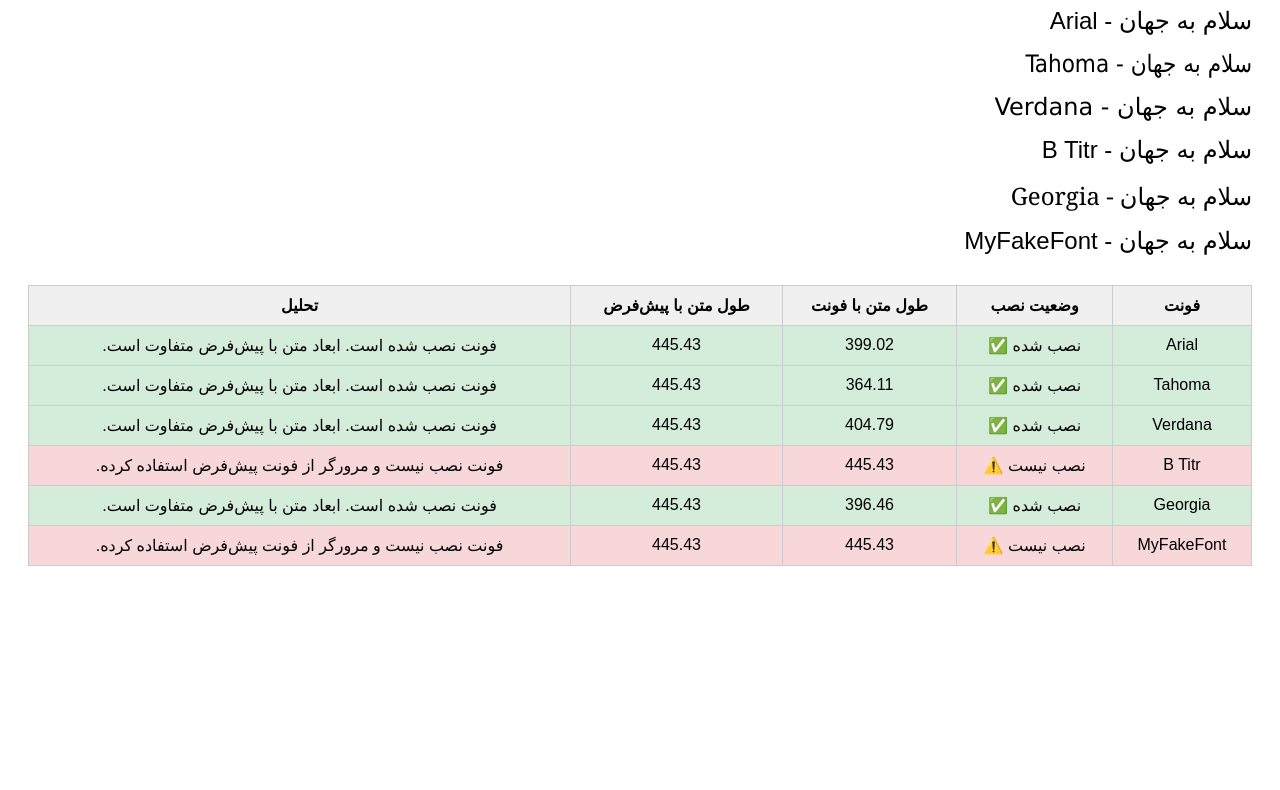
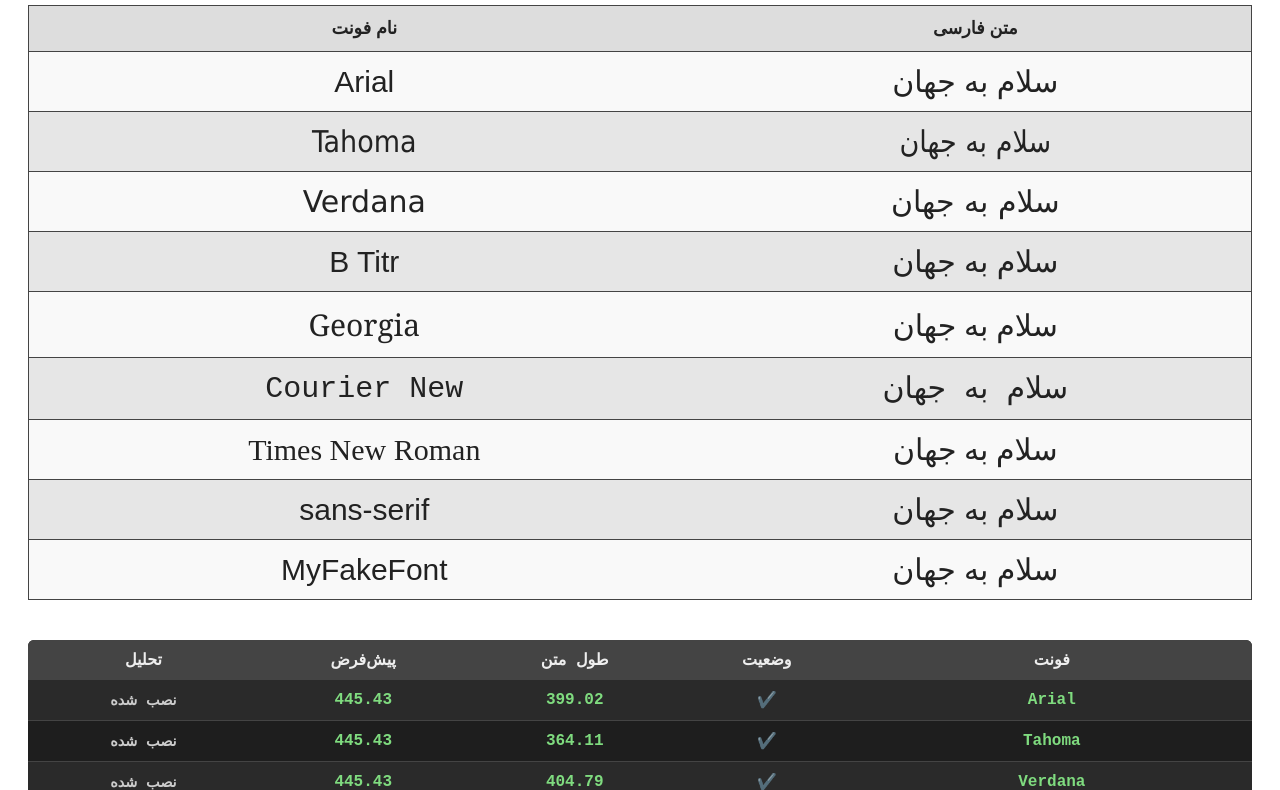
Before and after one commit to peymanx/shadow-profile, a plain HTML site: page font.html in a window 1280 px wide. Shown: the part 102-892 px from the top of the page. Before the commit the page ends 800 px from the top, so only its background shows below. Drawn offline with Linux system fonts and the light colour scheme.

Commit message:
new fonts added

```diff
--- a/font.html
+++ b/font.html
@@ -1,64 +1,149 @@
 <!DOCTYPE html>
 <html lang="fa">
 <head>
-<meta charset="UTF-8">
+<meta charset="UTF-8" />
 <title>نمایش فونت‌ها و تحلیل جدول</title>
 <style>
   body {
     font-family: Arial, sans-serif;
     padding: 20px;
     direction: rtl;
+    background: #fff;
+    color: #222;
   }
 
-  .font-sample {
-    margin: 15px 0;
-    font-size: 24px;
+  h1 {
+    font-size: 2rem;
+    margin-bottom: 20px;
+    text-align: center;
+    font-weight: 700;
+    color: #111;
   }
 
-  .arial { font-family: Arial, sans-serif; }
-  .tahoma { font-family: Tahoma, sans-serif; }
-  .verdana { font-family: Verdana, sans-serif; }
-  .b-titr { font-family: 'B Titr', sans-serif; }
-  .georgia { font-family: Georgia, serif; }
-  .fake { font-family: 'MyFakeFont', sans-serif; }
-
-  table {
+  /* جدول نمونه فونت ها */
+  table.font-samples {
     width: 100%;
     border-collapse: collapse;
-    margin-top: 30px;
+    margin-bottom: 40px;
+    border: 1px solid #444;
   }
 
-  th, td {
-    border: 1px solid #ccc;
+  table.font-samples th, table.font-samples td {
+    padding: 12px 15px;
+    border-bottom: 1px solid #444;
+    text-align: center;
+    color: #222;
+  }
+
+  table.font-samples thead {
+    background-color: #ddd;
+    font-weight: 700;
+    font-size: 1.1rem;
+    color: #111;
+  }
+
+  table.font-samples tbody tr:nth-child(odd) {
+    background-color: #f9f9f9;
+  }
+
+  table.font-samples tbody tr:nth-child(even) {
+    background-color: #e6e6e6;
+  }
+
+  /* فونت‌ها برای نمونه‌ها و اندازه بزرگ‌تر متن */
+  .arial { font-family: Arial, sans-serif; font-size: 30px; }
+  .tahoma { font-family: Tahoma, sans-serif; font-size: 30px; }
+  .verdana { font-family: Verdana, sans-serif; font-size: 30px; }
+  .b-titr { font-family: 'B Titr', sans-serif; font-size: 30px; }
+  .georgia { font-family: Georgia, serif; font-size: 30px; }
+  .courier { font-family: 'Courier New', monospace; font-size: 30px; }
+  .times { font-family: 'Times New Roman', serif; font-size: 30px; }
+  .sans { font-family: sans-serif; font-size: 30px; }
+  .fake { font-family: 'MyFakeFont', sans-serif; font-size: 30px; }
+
+  /* جدول تحلیل به سبک لاگ */
+  table#font-table {
+    width: 100%;
+    border-collapse: collapse;
+    font-family: 'Courier New', monospace;
+    background: #222;
+    color: #eee;
+    border-radius: 6px;
+    overflow: hidden;
+  }
+
+  #font-table th {
+    background-color: #444;
+    font-weight: 700;
     padding: 10px;
     text-align: center;
   }
 
-  th {
-    background-color: #f0f0f0;
+  #font-table td {
+    padding: 10px;
+    border-bottom: 1px solid #444;
+    text-align: center;
   }
 
-  .installed { background-color: #d4edda; } /* سبز روشن */
-  .not-installed { background-color: #f8d7da; } /* قرمز روشن */
+  #font-table tbody tr:nth-child(odd) {
+    background-color: #2a2a2a;
+  }
+
+  #font-table tbody tr:nth-child(even) {
+    background-color: #1e1e1e;
+  }
+
+  /* وضعیت نصب */
+  .installed {
+    color: #7fdb7f; /* سبز ملایم */
+    font-weight: 600;
+  }
+
+  .not-installed {
+    color: #ff6f6f; /* قرمز ملایم */
+    font-weight: 600;
+  }
+
+  /* تحلیل کوتاه */
+  .analysis {
+    font-style: normal;
+    font-size: 0.9rem;
+    color: #ccc;
+  }
+
 </style>
 </head>
 <body>
+
 <h1>نمونه فونت‌ها و تحلیل نصب</h1>
 
-<div class="font-sample arial">سلام به جهان - Arial</div>
-<div class="font-sample tahoma">سلام به جهان - Tahoma</div>
-<div class="font-sample verdana">سلام به جهان - Verdana</div>
-<div class="font-sample b-titr">سلام به جهان - B Titr</div>
-<div class="font-sample georgia">سلام به جهان - Georgia</div>
-<div class="font-sample fake">سلام به جهان - MyFakeFont</div>
+<table class="font-samples" aria-label="نمونه فونت‌ها">
+  <thead>
+    <tr>
+      <th>متن فارسی</th>
+      <th>نام فونت</th>
+    </tr>
+  </thead>
+  <tbody>
+    <tr><td class="arial">سلام به جهان</td><td class="arial">Arial</td></tr>
+    <tr><td class="tahoma">سلام به جهان</td><td class="tahoma">Tahoma</td></tr>
+    <tr><td class="verdana">سلام به جهان</td><td class="verdana">Verdana</td></tr>
+    <tr><td class="b-titr">سلام به جهان</td><td class="b-titr">B Titr</td></tr>
+    <tr><td class="georgia">سلام به جهان</td><td class="georgia">Georgia</td></tr>
+    <tr><td class="courier">سلام به جهان</td><td class="courier">Courier New</td></tr>
+    <tr><td class="times">سلام به جهان</td><td class="times">Times New Roman</td></tr>
+    <tr><td class="sans">سلام به جهان</td><td class="sans">sans-serif</td></tr>
+    <tr><td class="fake">سلام به جهان</td><td class="fake">MyFakeFont</td></tr>
+  </tbody>
+</table>
 
-<table id="font-table">
+<table id="font-table" aria-label="تحلیل نصب فونت‌ها">
   <thead>
     <tr>
       <th>فونت</th>
-      <th>وضعیت نصب</th>
-      <th>طول متن با فونت</th>
-      <th>طول متن با پیش‌فرض</th>
+      <th>وضعیت</th>
+      <th>طول متن</th>
+      <th>پیش‌فرض</th>
       <th>تحلیل</th>
     </tr>
   </thead>
@@ -80,7 +165,7 @@ function isFontAvailable(font) {
   return { installed: fontWidth !== defaultWidth, width: fontWidth, defaultWidth: defaultWidth };
 }
 
-const fonts = ['Arial', 'Tahoma', 'Verdana', 'B Titr', 'Georgia', 'MyFakeFont'];
+const fonts = ['Arial', 'Tahoma', 'Verdana', 'B Titr', 'Georgia', 'Courier New', 'Times New Roman', 'sans-serif', 'MyFakeFont'];
 const tbody = document.querySelector('#font-table tbody');
 
 fonts.forEach(f => {
@@ -90,19 +175,20 @@ fonts.forEach(f => {
   tr.className = result.installed ? 'installed' : 'not-installed';
 
   const analysis = result.installed
-    ? 'فونت نصب شده است. ابعاد متن با پیش‌فرض متفاوت است.'
-    : 'فونت نصب نیست و مرورگر از فونت پیش‌فرض استفاده کرده.';
+    ? 'نصب شده'
+    : 'نصب نیست';
 
   tr.innerHTML = `
     <td>${f}</td>
-    <td>${result.installed ? 'نصب شده ✅' : 'نصب نیست ⚠️'}</td>
+    <td>${result.installed ? '✔️' : '⚠️'}</td>
     <td>${result.width.toFixed(2)}</td>
     <td>${result.defaultWidth.toFixed(2)}</td>
-    <td>${analysis}</td>
+    <td class="analysis">${analysis}</td>
   `;
 
   tbody.appendChild(tr);
 });
 </script>
+
 </body>
 </html>
```
